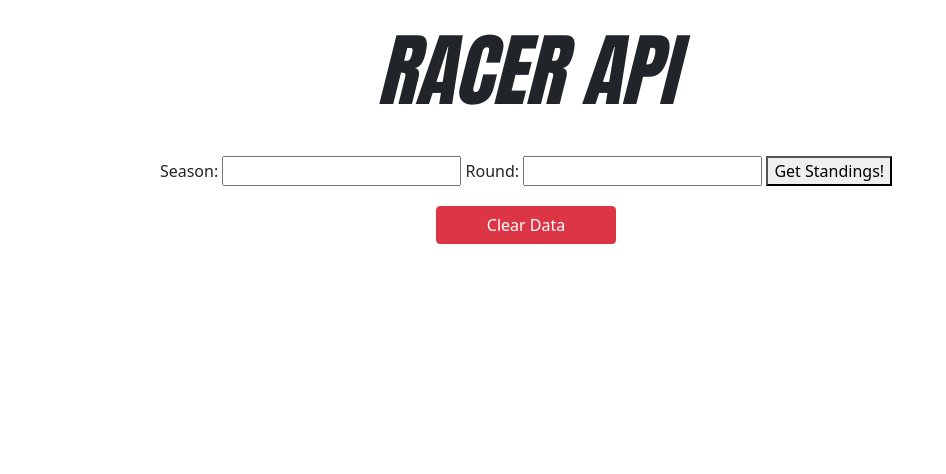
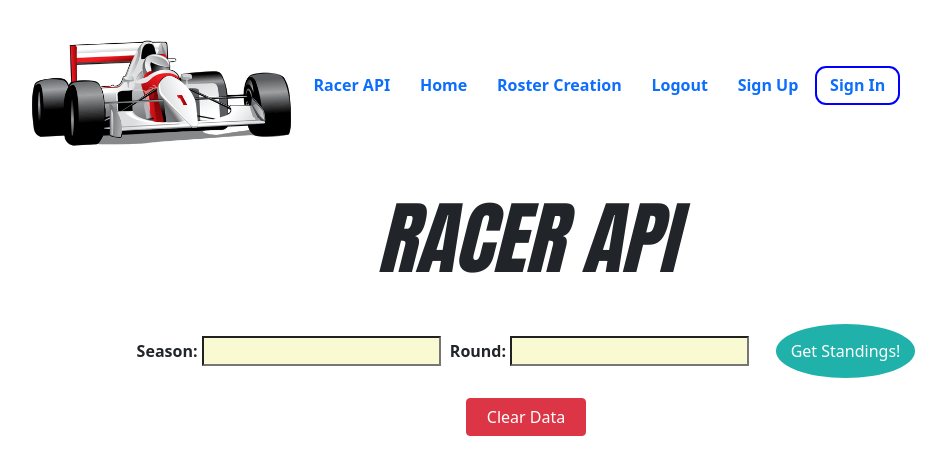
Before and after one commit to j1217kk/week_7_day_3_hw, a plain HTML site: page Racer API/index.html in a window 1280 px wide. Shown: the whole page, without its empty margins (114-1060 px from the left). Drawn offline with nearby package versions, Linux system fonts and the light colour scheme.

Commit message:
added some css

```diff
--- a/Racer API/css/main.css
+++ /dev/null
@@ -1,41 +0,0 @@
-#race-table{
-    border: solid 1px;
-    text-align: center;
-}
-
-#race-table th {
-    background: rgb(2,0,36);
-    background: linear-gradient(90deg, rgba(2,0,36,1) 0%, rgba(16,16,186,0.7917367630646008) 11%, rgba(0,212,255,1) 100%);
-    text-align: center;
-
-}
-
-#race-table tr:nth-child(odd):nth-child(-n+21){
-    background: lightyellow;
-}
-
-#race-table tr:nth-child(even):nth-child(-n+21){
-    background: lightgreen;
-}
-/*
-#race-table tr:nth-child(n + 22){
-    visibility:hidden;
-} */
-
-.clear {
-    padding:20px;
-    text-align: center;
-}
-
-#top {
-    text-align: center;
-}
-
-#title{
-    text-align: center;
-    padding: 10px;
-    font-weight: bolder;
-    font-style: italic;
-    font-family:Impact, Haettenschweiler, 'Arial Narrow Bold', sans-serif;
-    font-size: 80px;
-}
--- a/Racer API/index.html
+++ b/Racer API/index.html
@@ -10,9 +10,38 @@
 <script src="https://cdn.jsdelivr.net/npm/axios/dist/axios.min.js"></script>
 <script src="js/main.js" defer></script>
 <title>Racer API</title>
-<link rel="stylesheet" href="css/main.css">
+<link rel="stylesheet" href="../static/css/main.css">
 </head>
 <body>
+    <div class="container">
+        <nav class="ct-nav">
+            <div>
+            <!-- </div>
+            <div> -->
+                <ul class="col-12 col-md-12" id="horizontal-list">
+                    <img src="../static/images/f-1.png" alt="car-logo" id="car-logo">
+                    <a href="index.html">
+                        <li>Racer API</li>
+                    </a>
+                    <a href="index.html">
+                        <li>Home</li>
+                    </a>
+                    <a href="index.html">
+                        <li>Roster Creation</li>
+                    </a>
+                    <a href="index.html">
+                        <li>Logout</li>
+                    </a>
+                    <a href="index.html">
+                        <li>Sign Up</li>
+                    </a>
+                    <a href="index.html">
+                        <li>Sign In</li>
+                    </a>
+                </ul>
+            </div>
+        </nav>
+    </div>
     <div class="container">
         <p id="title">RACER API</p>
     </div>
@@ -20,17 +49,17 @@
         <div class="row">
             <div class="col-12 col-md-12">
                 <form name="inputData" id="input-data">
-                    <label for="season" >Season: </label>
-                    <input typ="text" name="season" id = "season">
+                    <label for="season"><b>Season: </b></label>
+                    <input type="text" name="season" id = "season" class="info">
 
-                    <label for="round">Round: </label>
-                    <input typ="text" name="round" id="round">
+                    <label for="round"id = "round-text"><b>Round: </b></label>
+                    <input type="text" name="round" id="round" class="info">
 
                     <button type="submit" id="submit-button">Get Standings!</button>
                 </form>
             </div>
         </div>
-        <div class="clear"><button class="col-2 btn btn-danger mx-3" onclick="clear_data()">Clear Data</button></div>
+        <div class="clear"><button class="col-2 btn btn-danger mx-3" id="clear-button" onclick="clear_data()">Clear Data</button></div>
         <div class="container">
             <div class="row">
                 <table class="racer-list" id="race-table">
--- a/Racer API/js/main.js
+++ b/Racer API/js/main.js
@@ -46,7 +46,6 @@ form.addEventListener('submit', async (event) => {
     let query_season = document.querySelector('#season')
     let query_round = document.querySelector('#round')
     const x = await getData(query_season.value, query_round.value)
-    console.log(x)
     const y = x.MRData.StandingsTable.StandingsLists[0].DriverStandings
     const html = `<tr>
     <th>Position</th>
--- /dev/null
+++ b/static/css/main.css
@@ -0,0 +1,107 @@
+#race-table{
+    border: solid 1px;
+    text-align: center;
+}
+
+#race-table th {
+    background: rgb(2,0,36);
+    background: linear-gradient(90deg, rgba(2,0,36,1) 0%, rgba(16,16,186,0.7917367630646008) 11%, rgba(0,212,255,1) 100%);
+    text-align: center;
+
+}
+
+#race-table tr:nth-child(odd):nth-child(-n+21){
+    background: lightyellow;
+}
+
+#race-table tr:nth-child(even):nth-child(-n+21){
+    background: lightgreen;
+}
+/*
+#race-table tr:nth-child(n + 22){
+    visibility:hidden;
+} */
+
+.clear {
+    padding:20px;
+    text-align: center;
+}
+
+#top {
+    text-align: center;
+}
+
+#title{
+    text-align: center;
+    padding: 10px;
+    font-weight: bolder;
+    font-style: italic;
+    font-family:Impact, Haettenschweiler, 'Arial Narrow Bold', sans-serif;
+    font-size: 80px;
+}
+
+.ct-nav{
+    display:flex;
+    justify-content: center;
+
+}
+
+.ct-nav img{
+    width:25%;
+    max-width: 30%;
+    margin-left: 2vw;
+
+}
+
+ul#horizontal-list{
+    min-width: 100vh;
+    max-width:200vh;
+    list-style: none;
+    padding-top: 2%;
+
+}
+
+ul#horizontal-list li, ul#horizontal-list a{
+    display:inline;
+    text-decoration: none;
+    padding: 0.5vw;
+    color:linear-gradient(90deg, rgba(2,0,36,1) 0%, rgba(16,16,186,0.7917367630646008) 11%, rgba(0,212,255,1) 100%);
+    font-weight: bold;
+
+}
+
+ul#horizontal-list a:nth-last-child(1){
+    border: 2px solid blue;
+    border-radius: 11px;
+    margin-right: 0.2vw;
+}
+
+#submit-button {
+    background-color: lightseagreen;
+    border: none;
+    color: white;
+    padding: 15px;
+    text-align: center;
+    text-decoration: none;
+    display: inline-block;
+    border-radius: 60%;
+    margin-left:2%;
+}
+
+.info{
+    background-color: lightgoldenrodyellow;
+
+}
+
+#round-text{
+    margin-left:5px;
+}
+
+#clear-button{
+    display:inline-block;
+    width: 120px;
+}
+
+#car-logo{
+
+}
```
Also changed, not shown: static/images/f-1.png (added).
